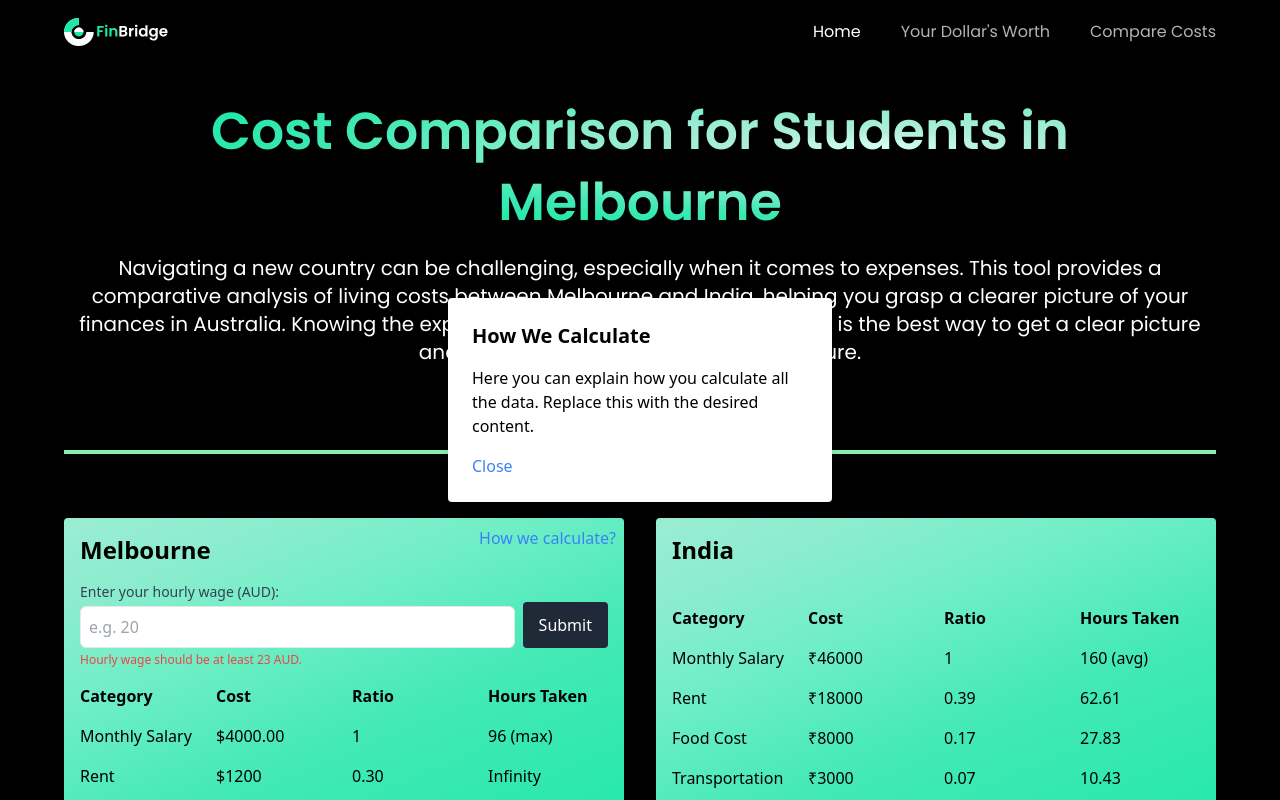
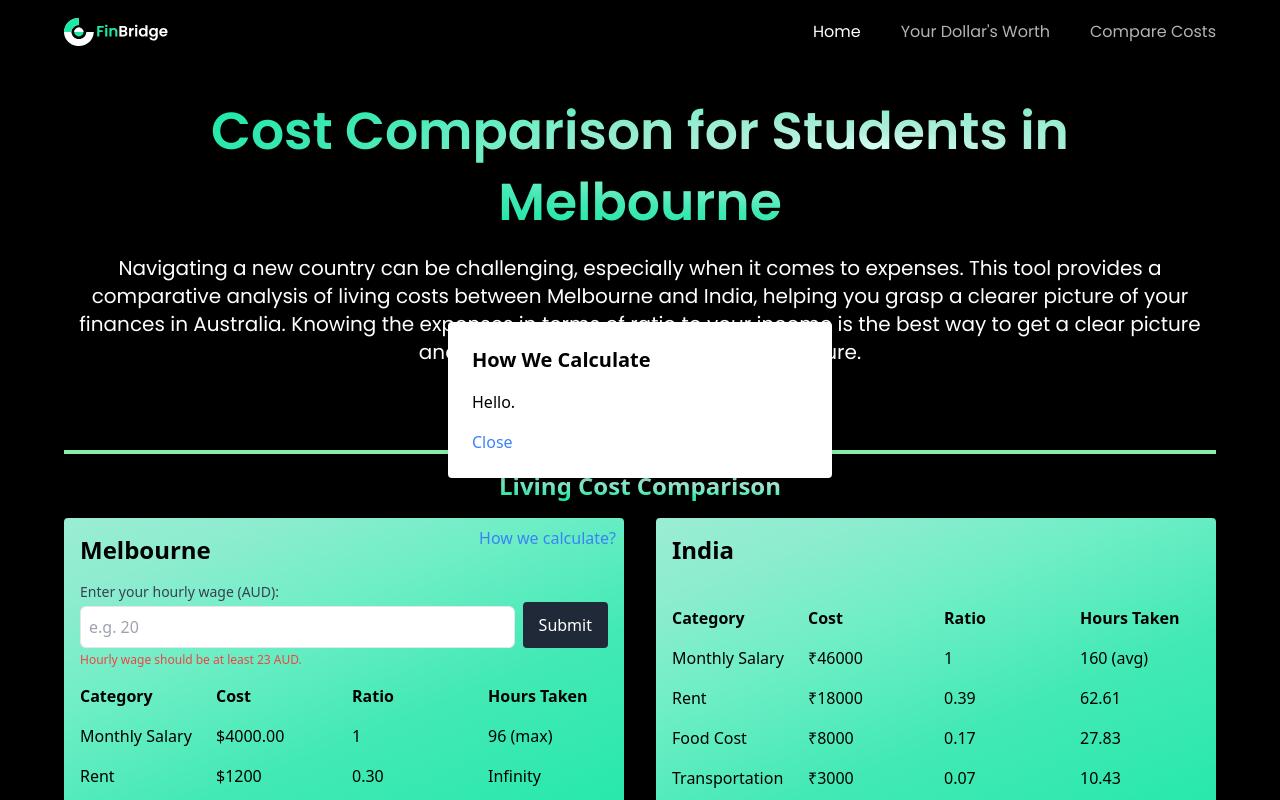
Before and after one commit to SOHAN-JAGADEESH/FinBridge, a React (Vite) app: page /compare in a window 1280 px wide. Both pictures are taken after a click on the button "How we calculate?". Shown: the top 800 px of the page. Built offline with nearby package versions, Linux system fonts and the light colour scheme.

Commit message:
modal information updated

```diff
--- a/src/pages/Compare.jsx
+++ b/src/pages/Compare.jsx
@@ -226,7 +226,7 @@ const Compare = () => {
                 <div className="fixed top-0 left-0 w-full h-full flex items-center justify-center z-50">
                     <div className="bg-white p-6 rounded shadow-lg w-96">
                         <h2 className="text-xl font-bold mb-4">How We Calculate</h2>
-                        <p>Here you can explain how you calculate all the data. Replace this with the desired content.</p>
+                        <p>Hello.</p>
                         <button className="mt-4 text-blue-500" onClick={() => setModalOpen(false)}>Close</button>
                     </div>
                 </div>
```
